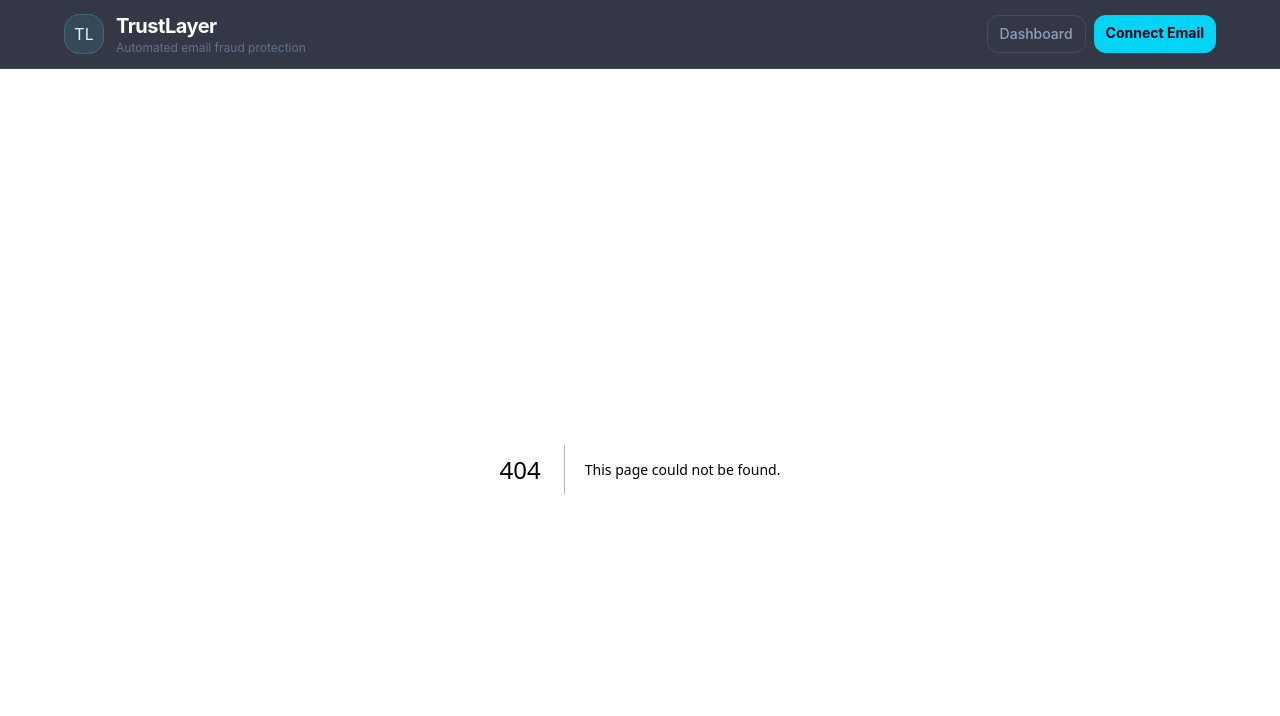
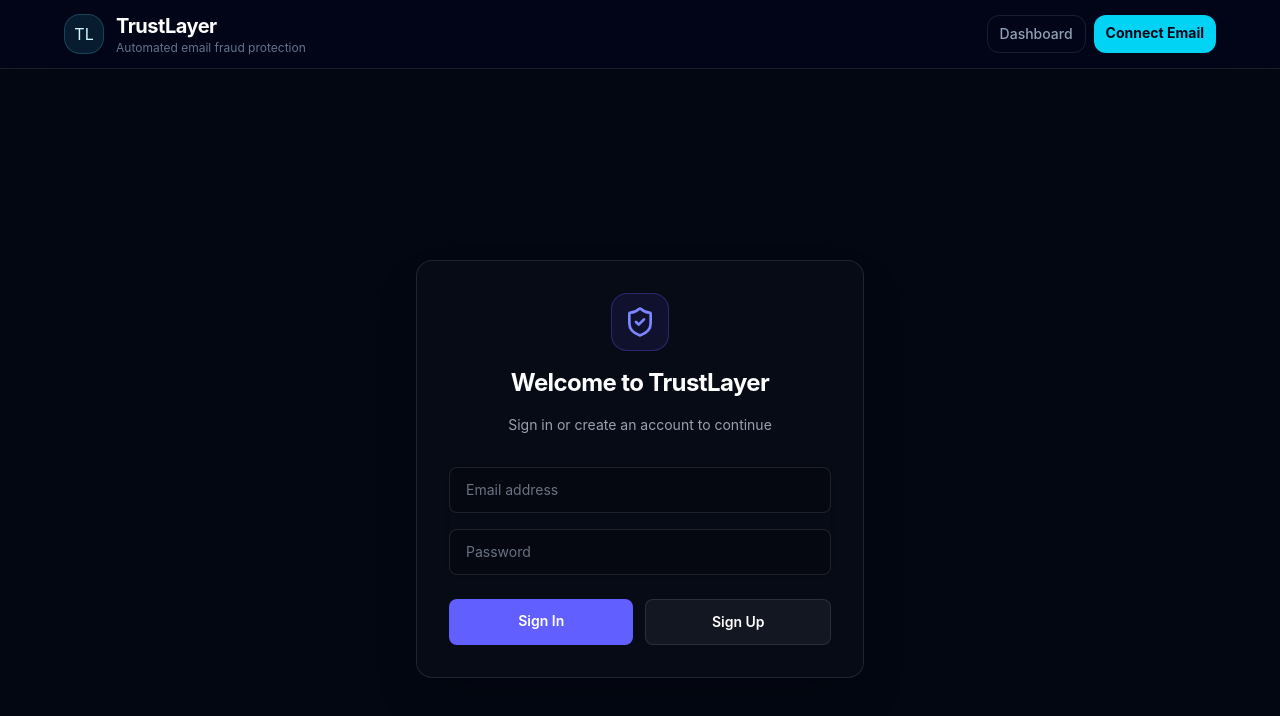
Before and after one commit to Shah-king/Hunter-Hacks, a Next.js app in the folder trust-layer/: page /login in a window 1280 px wide. Before the commit this address had no page. Shown: the top 716 px of the page. Built offline with nearby package versions, Linux system fonts and the light colour scheme; no server answers.

Commit message:
implemented login

```diff
--- a/trust-layer/app/api/emails/route.ts
+++ b/trust-layer/app/api/emails/route.ts
@@ -1,8 +1,17 @@
 import { NextResponse } from "next/server"
 import { store } from "@/lib/store"
+import { createClient } from "@/lib/supabase/server"
 
 export async function GET() {
+  const supabase = await createClient()
+  const { data: { user: authUser } } = await supabase.auth.getUser()
+
+  let user = null
+  if (authUser) {
+    user = store.getOrRegisterUser(authUser.id, authUser.email ?? "")
+  }
+
   const emails = store.getAllEmailsWithAnalysis()
   const stats = store.getStats()
-  return NextResponse.json({ emails, stats })
+  return NextResponse.json({ emails, stats, user })
 }
--- a/trust-layer/app/api/simulate/route.ts
+++ b/trust-layer/app/api/simulate/route.ts
@@ -1,6 +1,7 @@
 import { NextRequest, NextResponse } from "next/server"
 import { store } from "@/lib/store"
 import { runPipeline } from "@/lib/pipeline"
+import { createClient } from "@/lib/supabase/server"
 
 const SAMPLE_EMAILS = {
   irs: {
@@ -27,11 +28,18 @@ const SAMPLE_EMAILS = {
 
 export async function POST(req: NextRequest) {
   try {
+    const supabase = await createClient()
+    const { data: { user: authUser } } = await supabase.auth.getUser()
+
     const body = await req.json()
     const scenario = (body.scenario ?? "irs") as keyof typeof SAMPLE_EMAILS
     const sample = SAMPLE_EMAILS[scenario] ?? SAMPLE_EMAILS.irs
 
-    const user = store.getAllUsers()[0]
+    let user = store.getAllUsers()[0]
+    if (authUser) {
+      user = store.getOrRegisterUser(authUser.id, authUser.email ?? "")
+    }
+
     if (!user) return NextResponse.json({ error: "No users registered" }, { status: 404 })
 
     const { email, analysis } = await runPipeline({
--- a/trust-layer/app/api/webhook/email/route.ts
+++ b/trust-layer/app/api/webhook/email/route.ts
@@ -17,16 +17,15 @@ export async function POST(req: NextRequest) {
     }
 
     // Identify user by forwarding address
+    // e.g. "123e4567-e89b-12d3-a456-426614174000@parse.trustlayer.app"
     const forwardingAddress = to.split(",")[0].trim()
     const user = store.getUserByForwardingAddress(forwardingAddress)
 
     if (!user) {
-      // Fall back to demo user so webhook always runs during demo
-      const demoUser = store.getAllUsers()[0]
-      if (!demoUser) return NextResponse.json({ error: "No users registered" }, { status: 404 })
-
-      const { email, analysis } = await runPipeline({ user: demoUser, sender: from, subject, body })
-      return NextResponse.json({ email, analysis })
+      // SECURITY: If the destination address doesn't match a known user UUID, drop it.
+      // This prevents attackers from spamming our endpoint with random emails.
+      console.warn(`[webhook/email] Dropping email to unknown address: ${forwardingAddress}`)
+      return NextResponse.json({ error: "Unknown destination address" }, { status: 404 })
     }
 
     const { email, analysis } = await runPipeline({ user, sender: from, subject, body })
--- /dev/null
+++ b/trust-layer/app/login/page.tsx
@@ -0,0 +1,116 @@
+"use client"
+
+import { useState } from "react"
+import { useRouter } from "next/navigation"
+import { createClient } from "@/lib/supabase/client"
+import { ShieldCheck, Loader2 } from "lucide-react"
+
+export default function LoginPage() {
+  const [email, setEmail] = useState("")
+  const [password, setPassword] = useState("")
+  const [loading, setLoading] = useState(false)
+  const [error, setError] = useState<string | null>(null)
+  const router = useRouter()
+  const supabase = createClient()
+
+  async function handleAuth(action: "login" | "signup", e: React.FormEvent) {
+    e.preventDefault()
+    setLoading(true)
+    setError(null)
+
+    try {
+      if (action === "signup") {
+        const { error } = await supabase.auth.signUp({
+          email,
+          password,
+        })
+        if (error) throw error
+        // Because we aren't confirming email for hackathon speed, we can just log them in
+        router.push("/")
+      } else {
+        const { error } = await supabase.auth.signInWithPassword({
+          email,
+          password,
+        })
+        if (error) throw error
+        router.push("/")
+      }
+    } catch (err) {
+      if (err instanceof Error) {
+        setError(err.message)
+      } else {
+        setError(String(err))
+      }
+    } finally {
+      setLoading(false)
+    }
+  }
+
+  return (
+    <div className="flex min-h-screen items-center justify-center bg-gray-950 px-4">
+      <div className="w-full max-w-md space-y-8 rounded-2xl border border-white/10 bg-white/[0.02] p-8 shadow-2xl">
+        <div className="flex flex-col items-center justify-center space-y-4">
+          <div className="rounded-2xl border border-indigo-500/30 bg-indigo-500/10 p-3">
+            <ShieldCheck className="h-8 w-8 text-indigo-400" />
+          </div>
+          <h2 className="text-2xl font-bold tracking-tight text-white">Welcome to TrustLayer</h2>
+          <p className="text-sm text-gray-400">Sign in or create an account to continue</p>
+        </div>
+
+        <form className="mt-8 space-y-6">
+          <div className="space-y-4 rounded-md shadow-sm">
+            <div>
+              <label htmlFor="email-address" className="sr-only">
+                Email address
+              </label>
+              <input
+                id="email-address"
+                name="email"
+                type="email"
+                required
+                value={email}
+                onChange={(e) => setEmail(e.target.value)}
+                className="relative block w-full rounded-lg border border-white/10 bg-black/20 px-4 py-3 text-white placeholder-gray-500 focus:border-indigo-500 focus:outline-none focus:ring-1 focus:ring-indigo-500 sm:text-sm"
+                placeholder="Email address"
+              />
+            </div>
+            <div>
+              <label htmlFor="password" className="sr-only">
+                Password
+              </label>
+              <input
+                id="password"
+                name="password"
+                type="password"
+                required
+                value={password}
+                onChange={(e) => setPassword(e.target.value)}
+                className="relative block w-full rounded-lg border border-white/10 bg-black/20 px-4 py-3 text-white placeholder-gray-500 focus:border-indigo-500 focus:outline-none focus:ring-1 focus:ring-indigo-500 sm:text-sm"
+                placeholder="Password"
+              />
+            </div>
+          </div>
+
+          {error && <p className="text-center text-sm text-red-500">{error}</p>}
+
+          <div className="flex flex-col gap-3 sm:flex-row">
+            <button
+              onClick={(e) => handleAuth("login", e)}
+              disabled={loading}
+              className="flex w-full justify-center rounded-lg bg-indigo-500 px-4 py-3 text-sm font-semibold text-white transition hover:bg-indigo-400 focus:outline-none focus:ring-2 focus:ring-indigo-500 focus:ring-offset-2 focus:ring-offset-gray-900 disabled:opacity-50"
+            >
+              {loading ? <Loader2 className="h-5 w-5 animate-spin" /> : "Sign In"}
+            </button>
+            <button
+              onClick={(e) => handleAuth("signup", e)}
+              disabled={loading}
+              className="flex w-full justify-center rounded-lg border border-white/10 bg-white/5 px-4 py-3 text-sm font-semibold text-white transition hover:bg-white/10 focus:outline-none focus:ring-2 focus:ring-white/20 focus:ring-offset-2 focus:ring-offset-gray-900 disabled:opacity-50"
+            >
+              {loading ? <Loader2 className="h-5 w-5 animate-spin" /> : "Sign Up"}
+            </button>
+          </div>
+        </form>
+      </div>
+    </div>
+  )
+}
--- a/trust-layer/app/page.tsx
+++ b/trust-layer/app/page.tsx
@@ -2,6 +2,8 @@
 
 import { useState, useEffect, useCallback } from "react"
 import type { ComponentType } from "react"
+import { useRouter } from "next/navigation"
+import { createClient } from "@/lib/supabase/client"
 import {
   AlertTriangle,
   Bell,
@@ -15,7 +17,7 @@ import {
   Play,
   ShieldCheck,
 } from "lucide-react"
-import type { EmailWithAnalysis, RiskLevel } from "@/lib/types"
+import type { EmailWithAnalysis, RiskLevel, User } from "@/lib/types"
 
 type Stats = {
   total: number
@@ -246,6 +248,9 @@ function EmailCard({ item }: { item: EmailWithAnalysis }) {
 }
 
 export default function Dashboard() {
+  const router = useRouter()
+  const supabase = createClient()
+  const [user, setUser] = useState<User | null>(null)
   const [emails, setEmails] = useState<EmailWithAnalysis[]>([])
   const [stats, setStats] = useState<Stats>({ total: 0, fraud: 0, suspicious: 0, alertsSent: 0, languages: [] })
   const [filter, setFilter] = useState<RiskFilter>("all")
@@ -260,9 +265,16 @@ export default function Dashboard() {
       const data = await res.json()
       setEmails(data.emails)
       setStats(data.stats)
+      if (data.user) {
+        setUser(data.user)
+      } else {
+        router.push("/login")
+      }
+    } else {
+      router.push("/login")
     }
     setInitialLoading(false)
-  }, [])
+  }, [router])
 
   useEffect(() => {
     const timeout = setTimeout(() => {
@@ -314,6 +326,23 @@ export default function Dashboard() {
             <p className="mt-4 max-w-xl text-sm leading-6 text-slate-400 sm:text-base">
               TrustLayer scans forwarded emails, explains the risk in plain language, and sends alerts when a scam needs immediate attention.
             </p>
+            {user && (
+              <div className="mt-6 rounded-xl border border-white/10 bg-black/20 p-4">
+                <p className="text-sm font-medium text-slate-300">Your forwarding address:</p>
+                <div className="mt-2 flex items-center justify-between gap-4 rounded-lg bg-black/40 px-4 py-2">
+                  <code className="text-sm text-cyan-300">{user.forwarding_address}</code>
+                  <button
+                    onClick={async () => {
+                      await supabase.auth.signOut()
+                      router.push("/login")
+                    }}
+                    className="text-xs text-slate-500 transition hover:text-white"
+                  >
+                    Sign Out
+                  </button>
+                </div>
+              </div>
+            )}
           </div>
           <div className="grid min-w-56 grid-cols-2 gap-3 rounded-2xl border border-white/10 bg-black/20 p-3">
             <div>
--- a/trust-layer/lib/store.ts
+++ b/trust-layer/lib/store.ts
@@ -29,6 +29,19 @@ export const store = {
   },
   getAllUsers(): User[] {
     return users
+  },
+  getOrRegisterUser(id: string, email: string): User {
+    let user = this.getUserById(id)
+    if (!user) {
+      user = this.createUser({
+        id,
+        email,
+        forwarding_address: `${id}@parse.trustlayer.app`,
+        language_preference: "en",
+        created_at: new Date().toISOString(),
+      })
+    }
+    return user
   },
 
   // Emails
--- /dev/null
+++ b/trust-layer/lib/supabase/client.ts
@@ -0,0 +1,8 @@
+import { createBrowserClient } from "@supabase/ssr"
+
+export function createClient() {
+  return createBrowserClient(
+    process.env.NEXT_PUBLIC_SUPABASE_URL!,
+    process.env.NEXT_PUBLIC_SUPABASE_ANON_KEY!
+  )
+}
--- /dev/null
+++ b/trust-layer/lib/supabase/server.ts
@@ -0,0 +1,29 @@
+import { createServerClient } from "@supabase/ssr"
+import { cookies } from "next/headers"
+
+export async function createClient() {
+  const cookieStore = await cookies()
+
+  return createServerClient(
+    process.env.NEXT_PUBLIC_SUPABASE_URL!,
+    process.env.NEXT_PUBLIC_SUPABASE_ANON_KEY!,
+    {
+      cookies: {
+        getAll() {
+          return cookieStore.getAll()
+        },
+        setAll(cookiesToSet) {
+          try {
+            cookiesToSet.forEach(({ name, value, options }) => {
+              cookieStore.set(name, value, options)
+            })
+          } catch {
+            // The `setAll` method was called from a Server Component.
+            // This can be ignored if you have middleware refreshing
+            // user sessions.
+          }
+        },
+      },
+    }
+  )
+}
--- a/trust-layer/package.json
+++ b/trust-layer/package.json
@@ -10,6 +10,7 @@
     "test:pipeline": "npx tsx scripts/test-pipeline.ts"
   },
   "dependencies": {
+    "@supabase/ssr": "^0.10.2",
     "@supabase/supabase-js": "^2.104.1",
     "class-variance-authority": "^0.7.1",
     "clsx": "^2.1.1",
```
Also changed, not shown: 1 other file (tests, documents, lock files or other folders).
